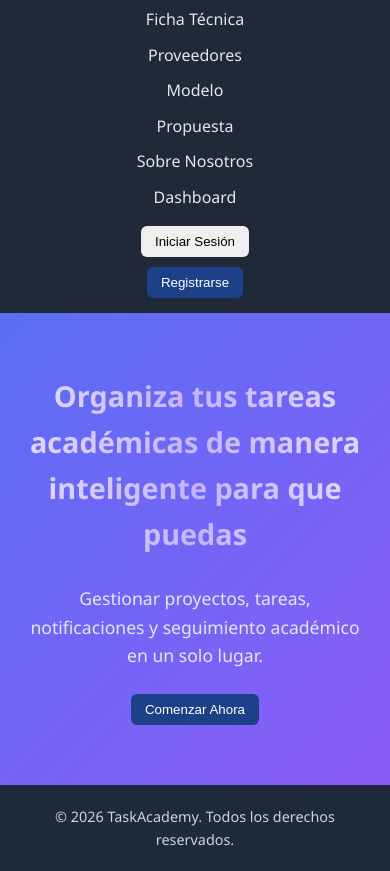
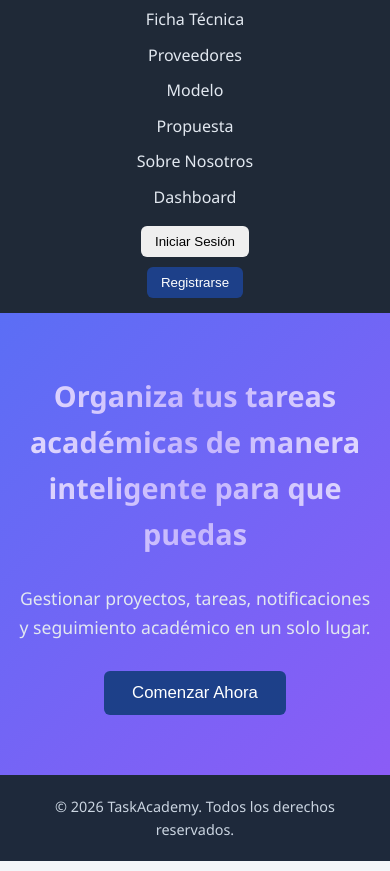
Before and after one commit to Djdraa/TaskEdu.github.io, a website: page index.html in a window 390 px wide. Shown: the part 97-968 px from the top of the page. Drawn offline with Linux system fonts and the light colour scheme.

Commit message:
Mejora UI: aumentar tamaños de fuente y reducir altura del hero para evitar scroll innecesario

```diff
--- a/css/style.css
+++ b/css/style.css
@@ -79,12 +79,12 @@ button:hover {
 
 /* ================= HERO ================= */
 .hero {
-    min-height: calc(100vh - 70px);
+    min-height: auto;
     display: flex;
     align-items: center;
     justify-content: center;
     text-align: center;
-    padding: 0 10%;
+    padding: 80px 10%;
     background: linear-gradient(135deg, #5B6EF5 0%, #8B5CF6 100%);
     color: white;
     width: 100%;
@@ -96,7 +96,7 @@ button:hover {
 
 /* ================= TITULO EFECTO ESCRITURA ================= */
 .animated-title {
-    font-size: 2.3rem;
+    font-size: 3.2rem;
     font-weight: 700;
     margin-bottom: 20px;
 
@@ -134,8 +134,8 @@ button:hover {
 
 /* ================= SUBTITULO ================= */
 .animated-subtitle {
-    font-size: 1.1rem;
-    margin-bottom: 25px;
+    font-size: 1.4rem;
+    margin-bottom: 30px;
     color: #e2e8f0;
     opacity: 0;
     animation: fadeIn 1.5s ease forwards;
@@ -148,6 +148,8 @@ button:hover {
 
 /* ================= BOTON HERO ================= */
 .hero-btn {
+    padding: 12px 28px;
+    font-size: 1.05rem;
     opacity: 0;
     animation: fadeIn 1.5s ease forwards;
     animation-delay: 3.5s;
@@ -227,7 +229,7 @@ footer {
     }
 
     .animated-title {
-        font-size: 1.8rem;
+        font-size: 2.2rem;
         white-space: normal;
         border-right: none;
         animation: gradientMove 4s linear infinite;
@@ -253,6 +255,13 @@ footer {
 
     .hero {
         min-height: auto;
-        padding: 60px 20px;
+        padding: 60px 15px;
     }
-}
+
+    .animated-title {
+        font-size: 1.8rem;
+    }
+
+    .animated-subtitle {
+        font-size: 1.1rem;
+    }
```
